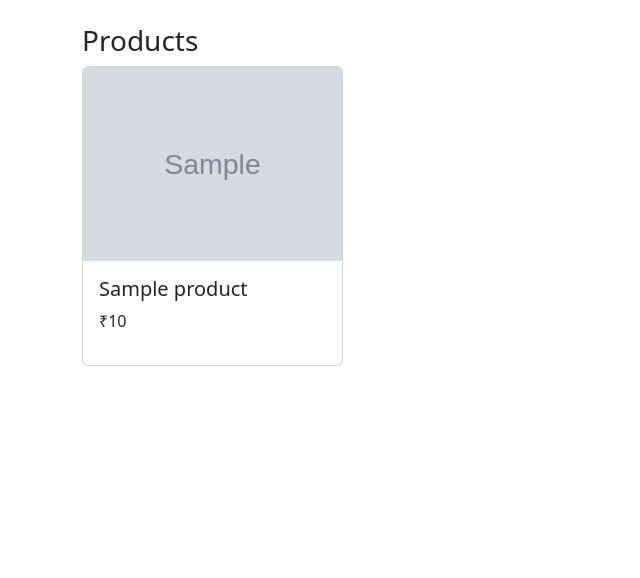
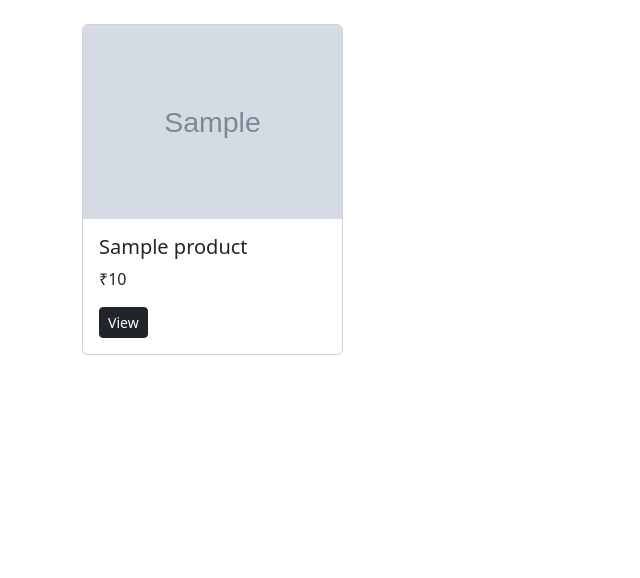
Before and after one commit to elangosakthivel-124/ecommerce, a Django app: template templates/home.html in a window 1280 px wide. Shown: the part 56-634 px from the top of the page, without its empty margins (0-640 px from the left). Run offline with Django 3.2, Linux system fonts and the light colour scheme; the template is opened without the code that fills it: most values are stand-ins (such as "Sample title", 1, 10 or a date in 2020); grey boxes marked "Sample" are stand-in pictures.

Commit message:
Update product loop variable in home.html

```diff
--- a/templates/home.html
+++ b/templates/home.html
@@ -1,21 +1,21 @@
 {% extends 'base.html' %}
-
 {% block content %}
-
-<h3>Products</h3>
 
 <div class="row">
 
-{% for product in products %}
+{% for p in products %}
 
 <div class="col-md-3">
 <div class="card mb-4">
 
-<img src="{{ product.image.url }}" class="card-img-top">
+<img src="{{ p.image.url }}" class="card-img-top">
 
 <div class="card-body">
-<h5>{{ product.name }}</h5>
-<p>₹{{ product.price }}</p>
+<h5>{{ p.name }}</h5>
+<p>₹{{ p.price }}</p>
+
+<a href="/product/{{p.id}}/" class="btn btn-sm btn-dark">View</a>
+
 </div>
 
 </div>
```
